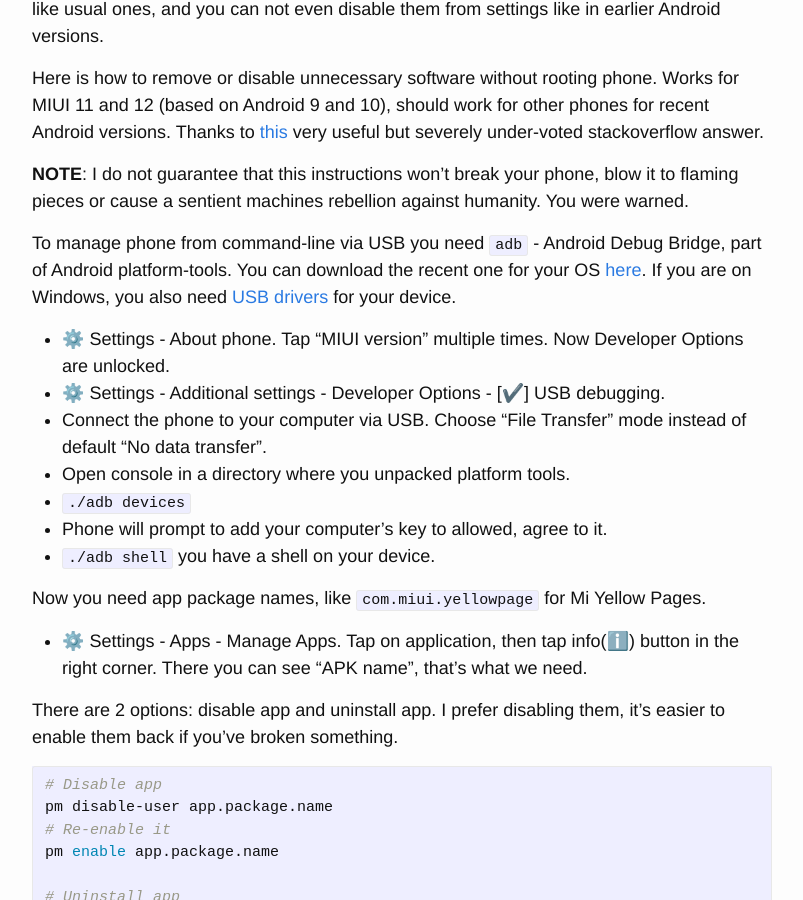
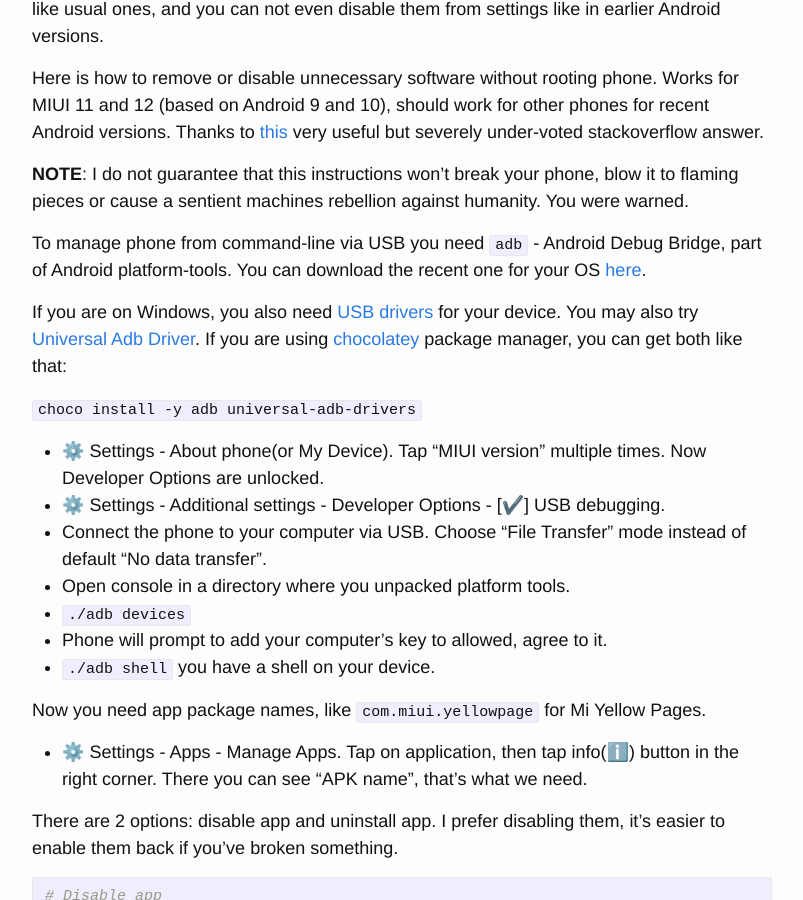
Before and after one commit to selivan/selivan.github.io, a Jekyll site: the page built from _posts/2020-02-25-removing-bloatware-from-xiaomi-miui-android.md, in a window 1280 px wide and 900 px high, scrolled down 600 px. Shown: the whole window, without its empty margins (238-1041 px from the left). Built offline with Jekyll 4.4.1, drawn with Linux system fonts in a browser that asks for light colours.

Commit message:
small update

```diff
--- a/_posts/2020-02-25-removing-bloatware-from-xiaomi-miui-android.md
+++ b/_posts/2020-02-25-removing-bloatware-from-xiaomi-miui-android.md
@@ -16,9 +16,13 @@
 
 **NOTE**: I do not guarantee that this instructions won't break your phone, blow it to flaming pieces or cause a sentient machines rebellion against humanity. You were warned.
 
-To manage phone from command-line via USB you need `adb` - Android Debug Bridge, part of Android platform-tools. You can download the recent one for your OS [here](https://developer.android.com/studio/releases/platform-tools). If you are on Windows, you also need [USB drivers](https://developer.android.com/studio/run/oem-usb.html) for your device.
+To manage phone from command-line via USB you need `adb` - Android Debug Bridge, part of Android platform-tools. You can download the recent one for your OS [here](https://developer.android.com/studio/releases/platform-tools).
 
-* ⚙️ Settings - About phone. Tap "MIUI version" multiple times. Now Developer Options are unlocked.
+If you are on Windows, you also need [USB drivers](https://developer.android.com/studio/run/oem-usb.html) for your device. You may also try [Universal Adb Driver](https://github.com/koush/UniversalAdbDriver). If you are using [chocolatey](https://chocolatey.org/) package manager, you can get both like that:
+
+`choco install -y adb universal-adb-drivers`
+
+* ⚙️ Settings - About phone(or My Device). Tap "MIUI version" multiple times. Now Developer Options are unlocked.
 * ⚙️ Settings - Additional settings - Developer Options - [✔️] USB debugging.
 * Connect the phone to your computer via USB. Choose "File Transfer" mode instead of default "No data transfer".
 * Open console in a directory where you unpacked platform tools.
```
